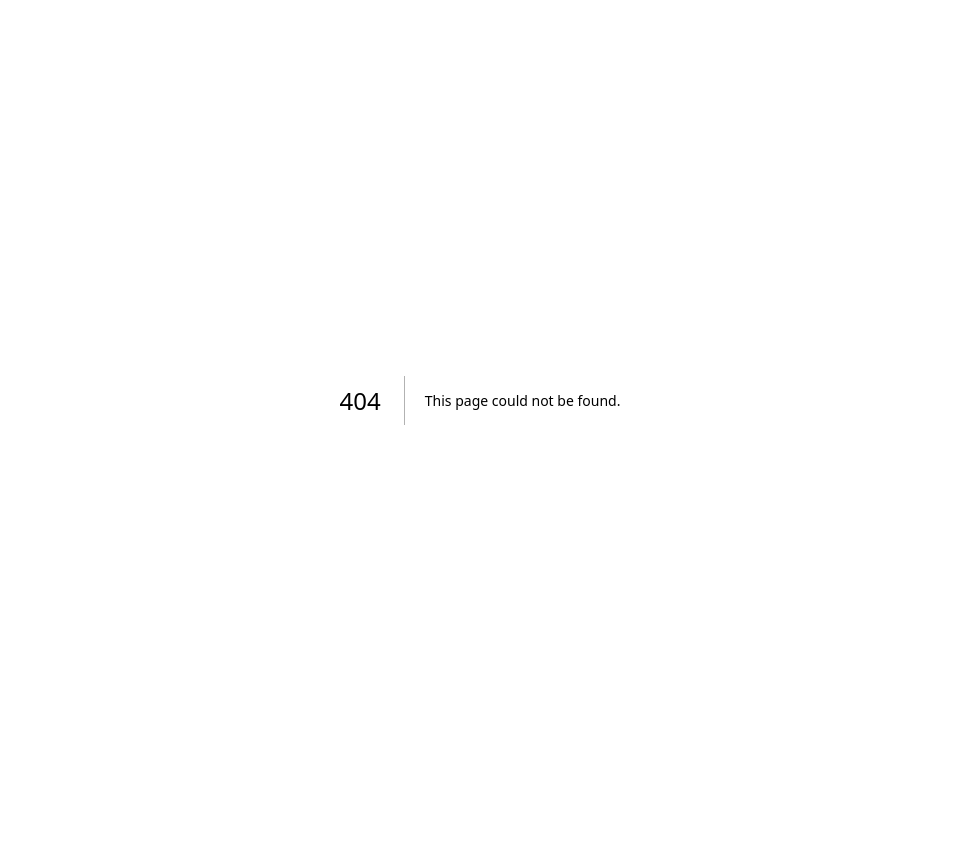
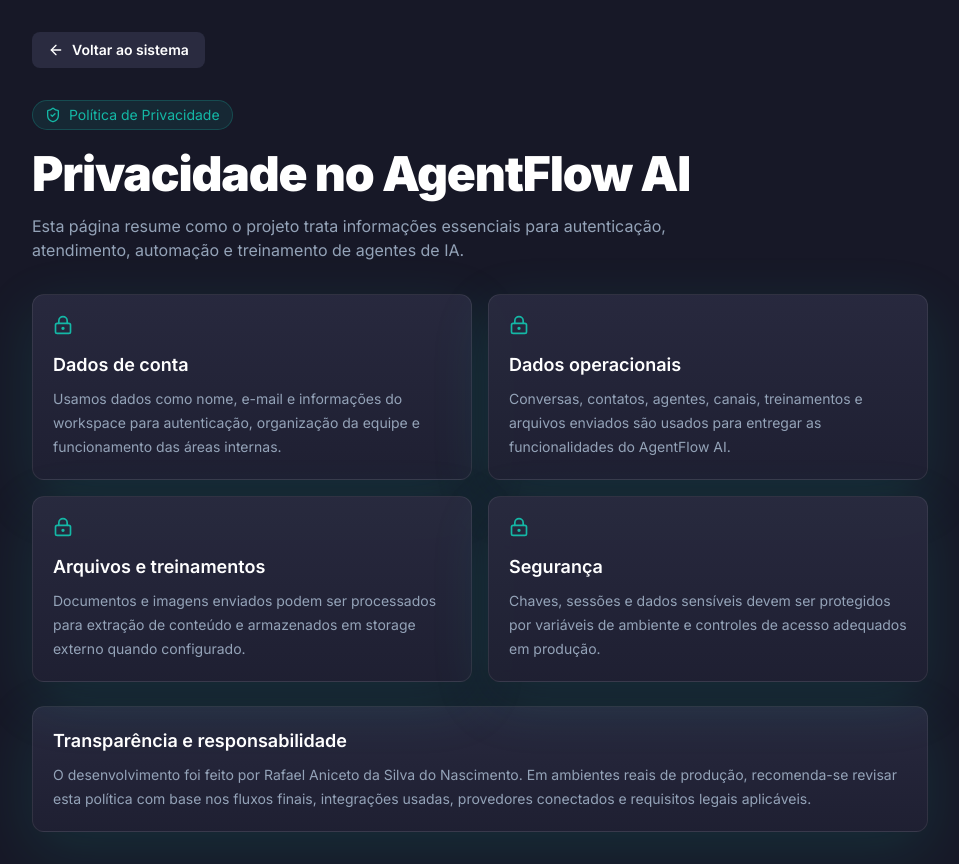
Before and after one commit to Rafael477/agentflow-ai, a Next.js app: page /privacy in a window 1280 px wide. Before the commit this address had no page. Shown: the whole page, without its empty margins (160-1119 px from the left). Before the commit the page ends 800 px from the top, so only its background shows below. Built offline with nearby package versions, Linux system fonts and the light colour scheme.

Commit message:
feat: add app footer and privacy page

```diff
--- a/src/app/(app)/layout.tsx
+++ b/src/app/(app)/layout.tsx
@@ -1,4 +1,5 @@
 import { AppSidebar } from "@/components/layout/app-sidebar";
+import { AppFooter } from "@/components/layout/app-footer";
 import { Topbar } from "@/components/layout/topbar";
 
 export default function PrivateLayout({ children }: Readonly<{ children: React.ReactNode }>) {
@@ -9,6 +10,7 @@
         <div className="min-w-0 flex-1">
           <Topbar />
           <main className="mx-auto w-full max-w-7xl p-4 md:p-6">{children}</main>
+          <AppFooter />
         </div>
       </div>
     </div>
--- /dev/null
+++ b/src/app/privacy/page.tsx
@@ -0,0 +1,66 @@
+import Link from "next/link";
+import { ArrowLeft, LockKeyhole, ShieldCheck } from "lucide-react";
+import { Button } from "@/components/ui/button";
+import { Card } from "@/components/ui/card";
+
+const sections = [
+  {
+    title: "Dados de conta",
+    description: "Usamos dados como nome, e-mail e informações do workspace para autenticação, organização da equipe e funcionamento das áreas internas."
+  },
+  {
+    title: "Dados operacionais",
+    description: "Conversas, contatos, agentes, canais, treinamentos e arquivos enviados são usados para entregar as funcionalidades do AgentFlow AI."
+  },
+  {
+    title: "Arquivos e treinamentos",
+    description: "Documentos e imagens enviados podem ser processados para extração de conteúdo e armazenados em storage externo quando configurado."
+  },
+  {
+    title: "Segurança",
+    description: "Chaves, sessões e dados sensíveis devem ser protegidos por variáveis de ambiente e controles de acesso adequados em produção."
+  }
+];
+
+export default function PrivacyPage() {
+  return (
+    <main className="min-h-screen bg-background px-4 py-8 text-white md:px-6">
+      <div className="mx-auto max-w-4xl">
+        <Link href="/dashboard">
+          <Button variant="secondary">
+            <ArrowLeft className="mr-2 h-4 w-4" />
+            Voltar ao sistema
+          </Button>
+        </Link>
+
+        <section className="mt-8">
+          <div className="inline-flex items-center gap-2 rounded-full border border-primary/25 bg-primary/10 px-3 py-1 text-sm text-primary">
+            <ShieldCheck className="h-4 w-4" />
+            Política de Privacidade
+          </div>
+          <h1 className="mt-5 text-3xl font-black tracking-tight md:text-5xl">Privacidade no AgentFlow AI</h1>
+          <p className="mt-4 max-w-2xl text-sm leading-6 text-slate-400 md:text-base">
+            Esta página resume como o projeto trata informações essenciais para autenticação, atendimento, automação e treinamento de agentes de IA.
+          </p>
+        </section>
+
+        <div className="mt-8 grid gap-4 md:grid-cols-2">
+          {sections.map((section) => (
+            <Card key={section.title}>
+              <LockKeyhole className="h-5 w-5 text-primary" />
+              <h2 className="mt-4 text-lg font-semibold text-white">{section.title}</h2>
+              <p className="mt-2 text-sm leading-6 text-slate-400">{section.description}</p>
+            </Card>
+          ))}
+        </div>
+
+        <Card className="mt-6">
+          <h2 className="text-lg font-semibold text-white">Transparência e responsabilidade</h2>
+          <p className="mt-2 text-sm leading-6 text-slate-400">
+            O desenvolvimento foi feito por Rafael Aniceto da Silva do Nascimento. Em ambientes reais de produção, recomenda-se revisar esta política com base nos fluxos finais, integrações usadas, provedores conectados e requisitos legais aplicáveis.
+          </p>
+        </Card>
+      </div>
+    </main>
+  );
+}
--- /dev/null
+++ b/src/components/layout/app-footer.tsx
@@ -0,0 +1,80 @@
+import Link from "next/link";
+import { Code2, Github, Heart, MessageCircle, ShieldCheck, Sparkles, Tag } from "lucide-react";
+import packageInfo from "../../../package.json";
+
+const footerLinks = [
+  {
+    href: "https://github.com/Rafael477/agentflow-ai",
+    label: "GitHub",
+    icon: Github,
+    external: true
+  },
+  {
+    href: "/channels",
+    label: "WhatsApp comercial",
+    icon: MessageCircle
+  },
+  {
+    href: "/privacy",
+    label: "Privacidade",
+    icon: ShieldCheck
+  }
+];
+
+export function AppFooter() {
+  const currentYear = new Date().getFullYear();
+
+  return (
+    <footer className="mx-auto w-full max-w-7xl px-4 pb-6 md:px-6">
+      <div className="glass-panel grid gap-5 rounded-xl px-5 py-4 text-sm text-slate-400 lg:grid-cols-[1fr_auto] lg:items-center">
+        <div className="min-w-0">
+          <p className="flex flex-wrap items-center gap-2 font-medium text-white">
+            <Code2 className="h-4 w-4 text-primary" />
+            Desenvolvimento feito por Rafael Aniceto da Silva do Nascimento
+          </p>
+          <p className="mt-1 text-xs">
+            AgentFlow AI, construído com cuidado, automação e visão de produto para operações modernas.
+          </p>
+        </div>
+        <div className="flex flex-col gap-3 lg:items-end">
+          <nav className="flex flex-wrap gap-2 text-xs">
+            {footerLinks.map((item) => {
+              const Icon = item.icon;
+              const className = "inline-flex items-center gap-1 rounded-full border border-white/10 bg-white/5 px-3 py-1 text-slate-300 transition hover:border-primary/30 hover:bg-primary/10 hover:text-primary";
+
+              if (item.external) {
+                return (
+                  <a key={item.href} className={className} href={item.href} target="_blank" rel="noreferrer">
+                    <Icon className="h-3.5 w-3.5" />
+                    {item.label}
+                  </a>
+                );
+              }
+
+              return (
+                <Link key={item.href} className={className} href={item.href}>
+                  <Icon className="h-3.5 w-3.5" />
+                  {item.label}
+                </Link>
+              );
+            })}
+          </nav>
+          <div className="flex flex-wrap gap-2 text-xs">
+            <span className="inline-flex items-center gap-1 rounded-full border border-primary/25 bg-primary/10 px-3 py-1 text-primary">
+              <Sparkles className="h-3.5 w-3.5" />
+              SaaS IA
+            </span>
+            <span className="inline-flex items-center gap-1 rounded-full border border-accent/25 bg-accent/10 px-3 py-1 text-accent">
+              <Tag className="h-3.5 w-3.5" />
+              v{packageInfo.version}
+            </span>
+            <span className="inline-flex items-center gap-1 rounded-full border border-accent/25 bg-accent/10 px-3 py-1 text-accent">
+              <Heart className="h-3.5 w-3.5" />
+              {currentYear}
+            </span>
+          </div>
+        </div>
+      </div>
+    </footer>
+  );
+}
```
